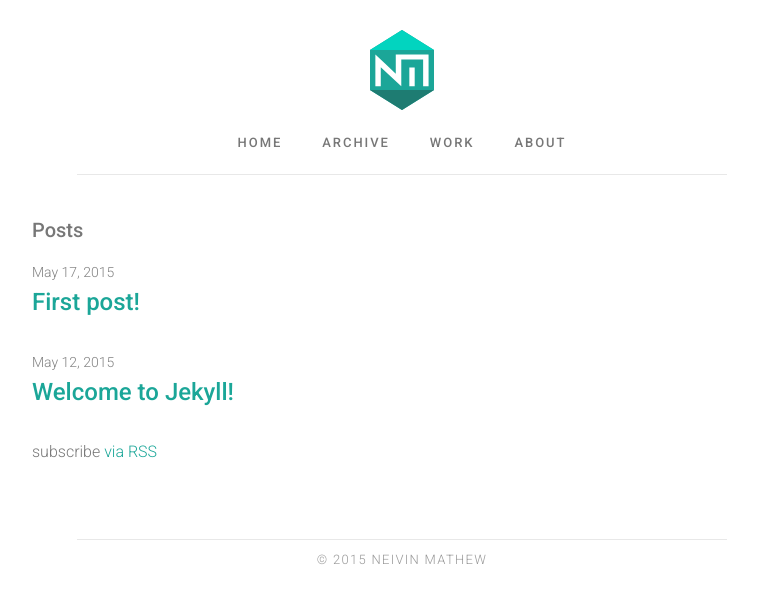
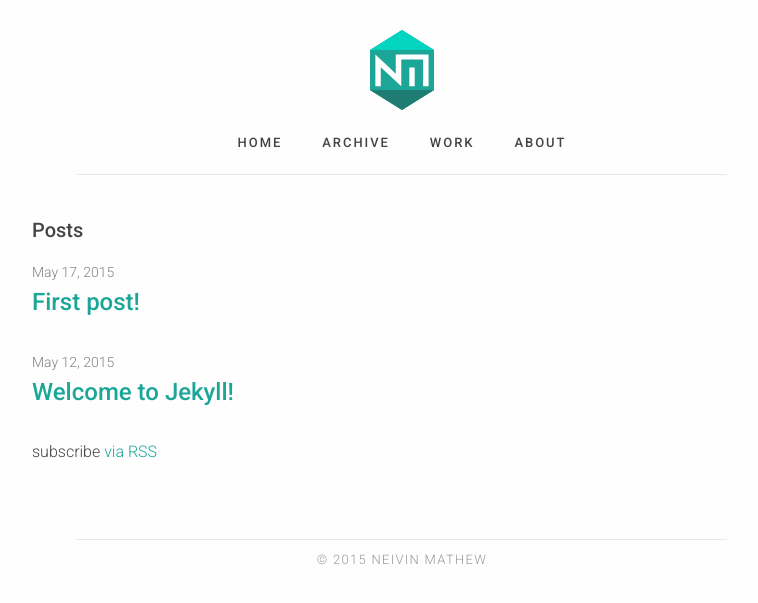
Before and after one commit to neivin/neivin.github.io, a Jekyll site: the page built from index.html, in a window 1280 px wide. Shown: the top 603 px of the page, without its empty margins (238-996 px from the left). Built offline with Jekyll 4.4.1, drawn with Linux system fonts in a browser that asks for light colours.

Commit message:
change colors

```diff
--- a/css/main.scss
+++ b/css/main.scss
@@ -13,9 +13,9 @@ $base-line-height: 1.5;
 
 $spacing-unit:     30px;
 
-$text-color:       #777777;
-$title-color:	   #444444;
-$background-color: #ffffff;
+$text-color:       #444444;
+$title-color:	     #444444;
+$background-color: #fefefe;
 $brand-color:      #1BA698;
 $brand-light:      lighten($brand-color, 10%);
 $brand-dark:       darken($brand-color, 10%);
```
